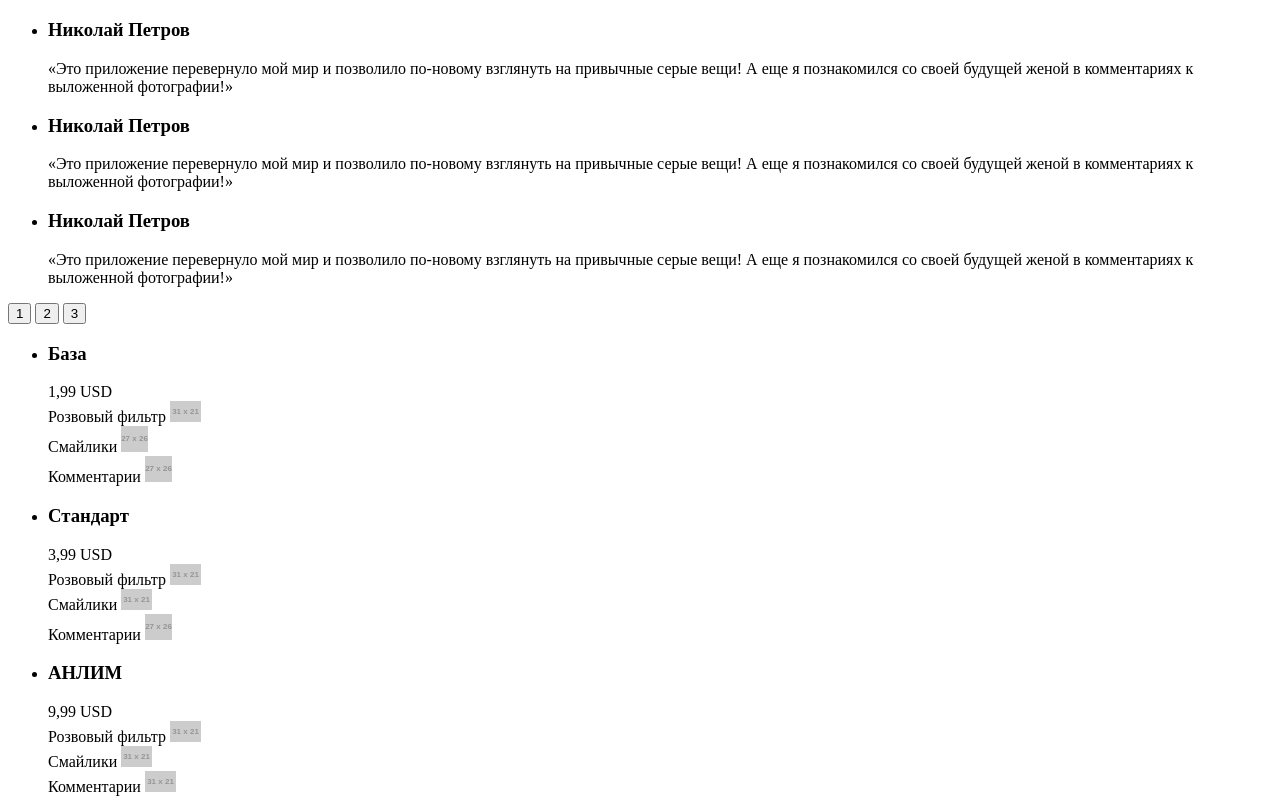
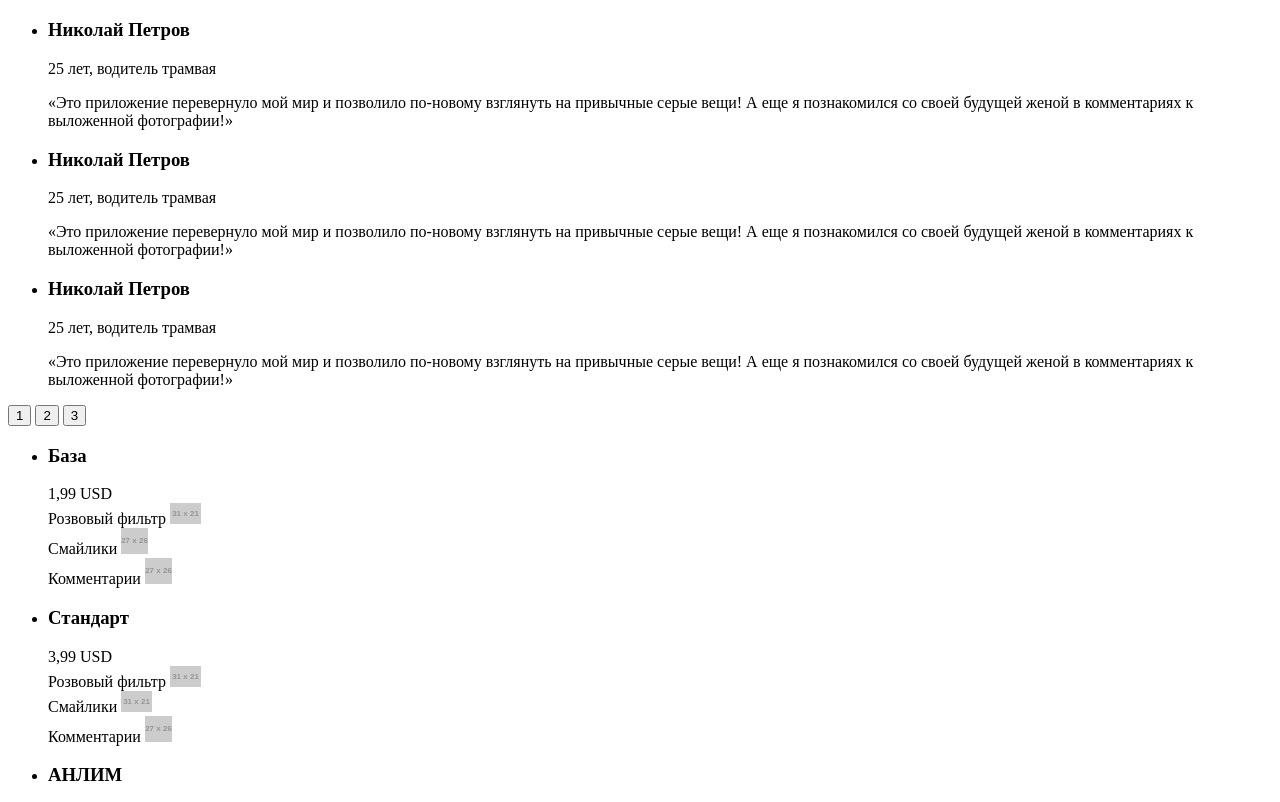
Before and after one commit to Khebnev/Pink, a plain HTML site: page index.html in a window 1280 px wide. Shown: the part 1439-2241 px from the top of the page. Drawn offline with Linux system fonts and the light colour scheme; placeholder pictures from the web are drawn by us.

Commit message:
Добавил параграф об авторе author-position в блоке отзывов

```diff
--- a/index.html
+++ b/index.html
@@ -93,7 +93,10 @@
                     <h3 class="reviews__author">
                         Николай Петров
                     </h3>
-                    <p class="reviews__text">
+                    <p class="reviews__author-position">
+                        25 лет, водитель трамвая
+                    </p>
+                    <p class="reviews__description">
                         «Это приложение перевернуло мой мир и позволило по-новому взглянуть на привычные серые вещи! А еще я познакомился со своей будущей женой в комментариях к выложенной фотографии!»
                     </p>
                 </li>
@@ -101,7 +104,10 @@
                     <h3 class="reviews__author">
                         Николай Петров
                     </h3>
-                    <p class="reviews__text">
+                    <p class="reviews__author-position">
+                        25 лет, водитель трамвая
+                    </p>
+                    <p class="reviews__description">
                         «Это приложение перевернуло мой мир и позволило по-новому взглянуть на привычные серые вещи! А еще я познакомился со своей будущей женой в комментариях к выложенной фотографии!»
                     </p>
                 </li>
@@ -109,7 +115,10 @@
                     <h3 class="reviews__author">
                         Николай Петров
                     </h3>
-                    <p class="reviews__text">
+                    <p class="reviews__author-position">
+                        25 лет, водитель трамвая
+                    </p>
+                    <p class="reviews__description">
                         «Это приложение перевернуло мой мир и позволило по-новому взглянуть на привычные серые вещи! А еще я познакомился со своей будущей женой в комментариях к выложенной фотографии!»
                     </p>
                 </li>
```
